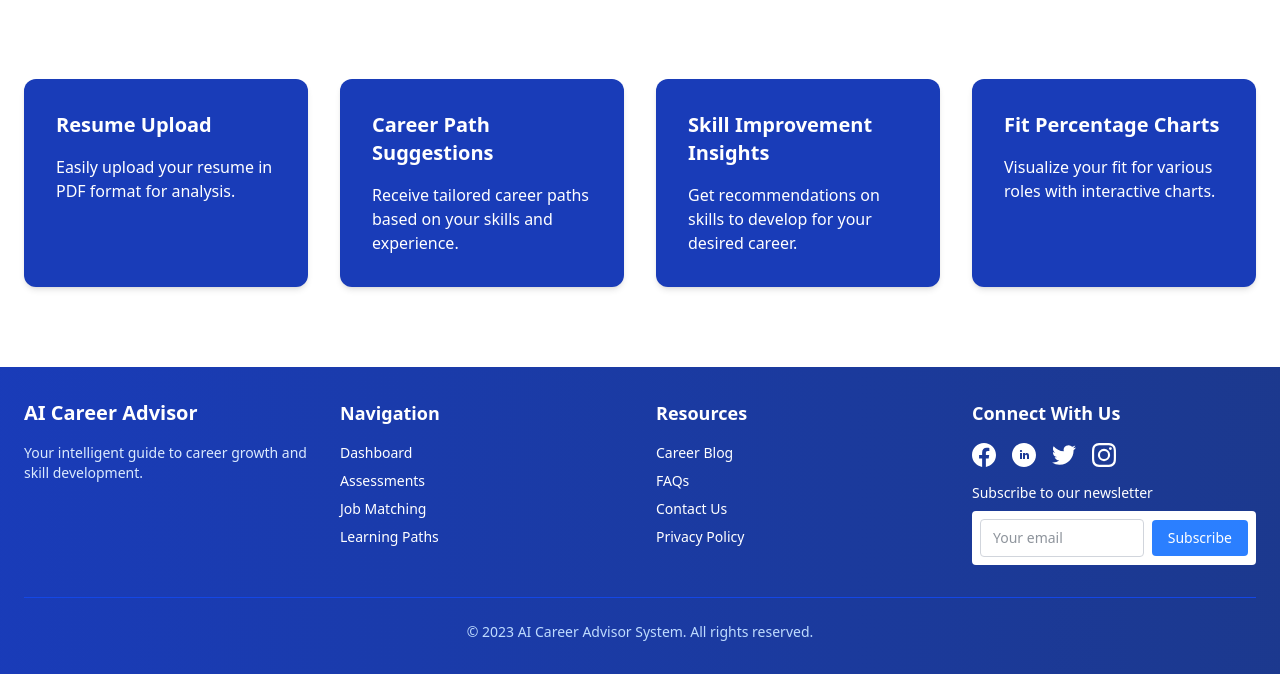
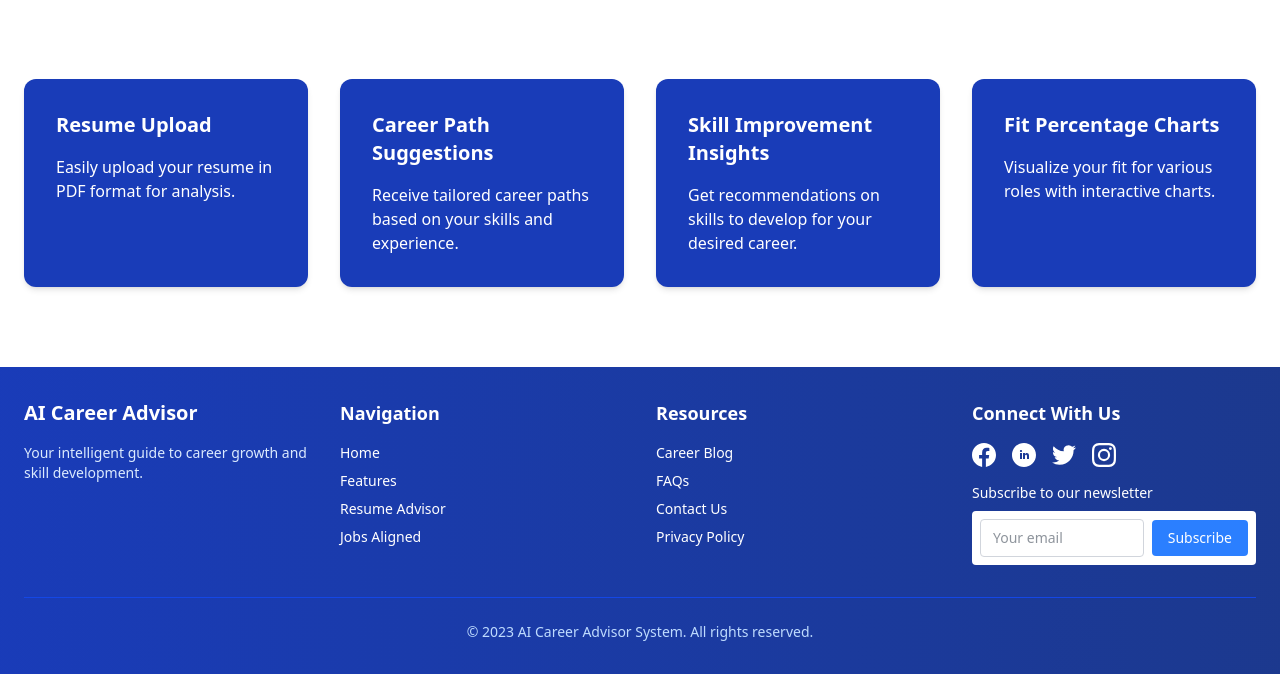
Before and after one commit to saadkhi/CAS, a Django app: page / in a window 1280 px wide. Shown: the part 913-1587 px from the top of the page. Run offline with Django 5.2, Linux system fonts and the light colour scheme; style sheets or scripts are compiled from the project's sources; some libraries are stand-ins or nearby versions.

Commit message:
ui changes

```diff
--- a/CAS/templates/main.html
+++ b/CAS/templates/main.html
@@ -36,9 +36,9 @@
             <!-- Desktop menu -->
             <div id="mobile-menu" class="hidden md:flex flex-col md:flex-row md:items-center space-y-2 md:space-y-0 md:space-x-6 mt-4 md:mt-0">
               <a href="/" class="px-3 py-2 rounded-md text-sm font-medium hover:bg-blue-700 transition duration-300">Home</a>
-              <a href="/#features-section" class="px-3 py-2 rounded-md text-sm font-medium hover:bg-blue-700 transition duration-300">features</a>
+              <a href="/#features-section" class="px-3 py-2 rounded-md text-sm font-medium hover:bg-blue-700 transition duration-300">Features</a>
               <a href="/resume-advisor/" class="px-3 py-2 rounded-md text-sm font-medium hover:bg-blue-700 transition duration-300">Resume Advisor</a>
-              <a href="/Jobs aligned" class="px-3 py-2 rounded-md text-sm font-medium hover:bg-blue-700 transition duration-300">Jobs aligned</a>
+              <a href="/Jobs aligned" class="px-3 py-2 rounded-md text-sm font-medium hover:bg-blue-700 transition duration-300">Jobs Aligned</a>
               <div class="md:border-l md:border-blue-300 md:h-6 mx-3"></div>
               <a href="/login" class="px-3 py-2 bg-white text-blue-600 rounded-md text-sm font-medium hover:bg-gray-100 transition duration-300">Login/Register</a>
             </div>
@@ -66,16 +66,16 @@
               <h4 class="text-lg font-semibold mb-4">Navigation</h4>
               <ul class="space-y-2 text-sm">
                 <li>
-                  <a href="/dashboard" class="hover:text-blue-300 transition duration-200">Dashboard</a>
+                  <a href="/" class="hover:text-blue-300 transition duration-200">Home</a>
                 </li>
                 <li>
-                  <a href="/assessments" class="hover:text-blue-300 transition duration-200">Assessments</a>
+                  <a href="/#features-section" class="hover:text-blue-300 transition duration-200">Features</a>
                 </li>
                 <li>
-                  <a href="/jobs" class="hover:text-blue-300 transition duration-200">Job Matching</a>
+                  <a href="/resume-advisor/" class="hover:text-blue-300 transition duration-200">Resume Advisor</a>
                 </li>
                 <li>
-                  <a href="/learning" class="hover:text-blue-300 transition duration-200">Learning Paths</a>
+                  <a href="/Jobs aligned" class="hover:text-blue-300 transition duration-200">Jobs Aligned</a>
                 </li>
               </ul>
             </div>
--- a/CAS/templates/website/home.html
+++ b/CAS/templates/website/home.html
@@ -25,8 +25,8 @@
     </ul>
 
     <div class="text-center mt-6 flex justify-center gap-8">
-      <a href="/resume-advisor/" class="bg-blue-800 hover:bg-blue-700 text-white font-semibold py-2 px-8 rounded-lg text-lg transition duration-300">Get Started</a>
-      <a href="#get-started" class="bg-blue-800 hover:bg-blue-700 text-white font-semibold py-2 px-8 rounded-lg text-lg transition duration-300">Jobs aligned</a>
+      <a href="/resume-advisor/" class="bg-blue-800 hover:bg-blue-700 text-white font-semibold py-2 px-8 rounded-lg text-lg transition duration-300">Resume Advisor</a>
+      <a href="#get-started" class="bg-blue-800 hover:bg-blue-700 text-white font-semibold py-2 px-8 rounded-lg text-lg transition duration-300">Jobs Aligned</a>
     </div>
   </section>
 
```
